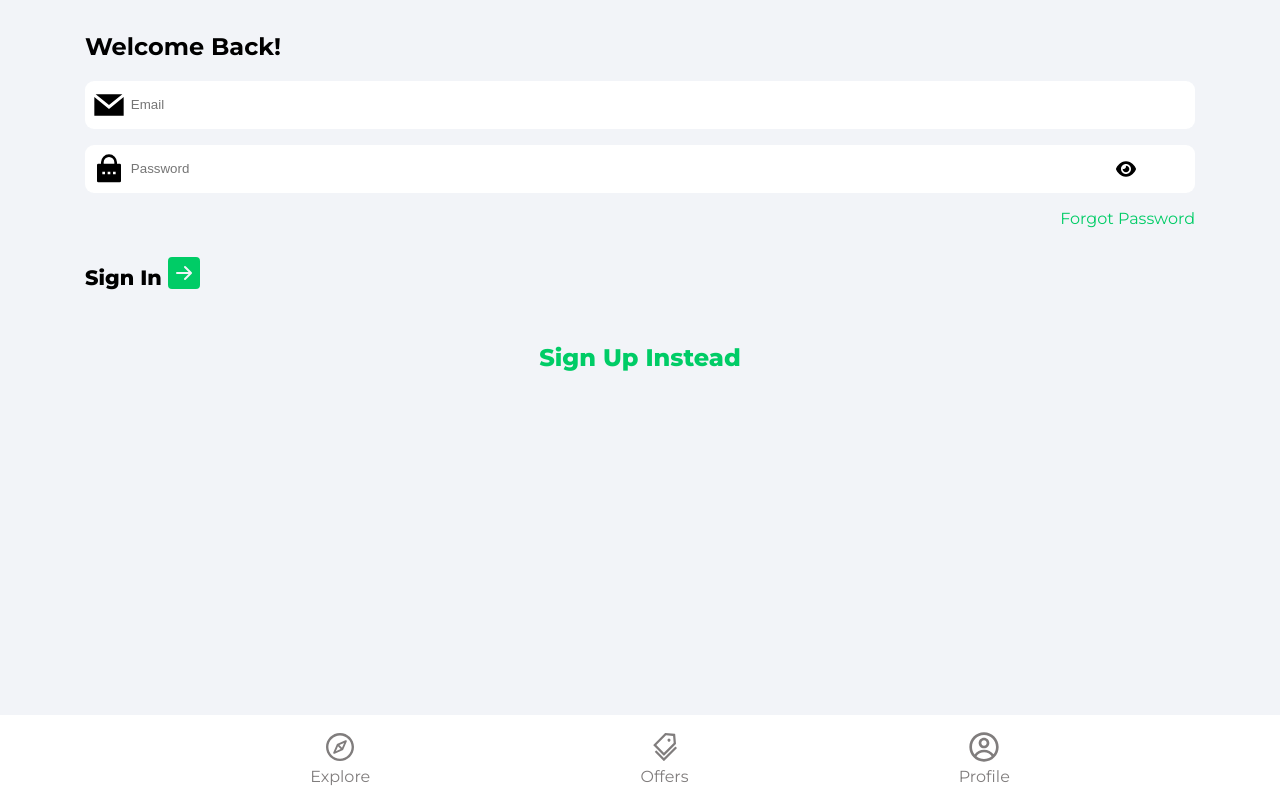
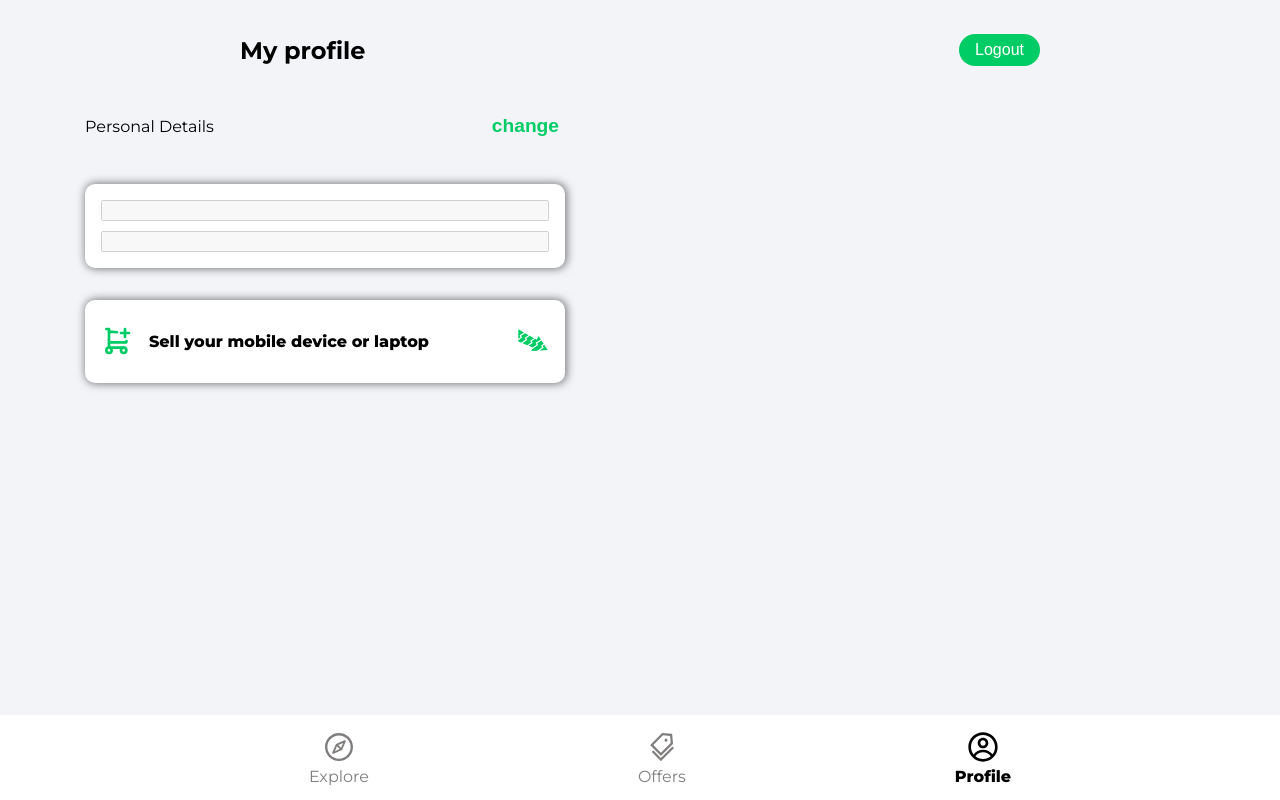
Before and after one commit to halilibrahimcelik/tech-market, a React (Create React App) app: page /profile in a window 1280 px wide. Before the commit this address led to /sign-in. Built offline with nearby package versions, Linux system fonts and the light colour scheme; no server answers.

Commit message:
fixed a bug related to authentication

```diff
--- a/src/hook/userAuth.jsx
+++ b/src/hook/userAuth.jsx
@@ -3,6 +3,7 @@ import { getAuth, onAuthStateChanged, updateProfile } from "firebase/auth";
 import { useState } from "react";
 import { updateDoc } from "firebase/firestore";
 import { db } from "../helpers/firebase.config";
+import { unstable_batchedUpdates } from "react-dom";
 
 export const AuthContext = createContext({
   token: "",
@@ -17,17 +18,23 @@ export const useAuthContext = () => {
 };
 
 const AuthContextProvider = (props) => {
+  const auth = getAuth();
   const [authInfo, setAuthInfo] = useState(null);
-  const [token, setToken] = useState(false);
-  const auth = getAuth();
+  const [token, setToken] = useState(auth.lastNotifiedUid);
 
   useEffect(() => {
-    onAuthStateChanged(auth, (user) => {
-      if (user) {
+    const unsub = onAuthStateChanged(auth, (user) => {
+      unstable_batchedUpdates(() => {
         setAuthInfo(auth);
-      }
+      });
+      console.log("auth state changed!");
+      console.log(auth);
+      return () => {
+        unsub();
+      };
     });
   }, [auth]);
+
   const contextValue = {
     auth: authInfo,
     token: token,
--- a/src/pages/home/Explore.jsx
+++ b/src/pages/home/Explore.jsx
@@ -6,7 +6,7 @@ const Explore = () => {
   const { auth, token } = useAuthContext();
   console.log(token);
 
-  if (auth?.currentUser) {
+  if (auth?.displayName) {
     toast(<CustomToastify />);
   }
   return (
--- a/src/pages/profile/Profile.jsx
+++ b/src/pages/profile/Profile.jsx
@@ -7,6 +7,9 @@ import { useNavigate } from "react-router-dom";
 import { useState } from "react";
 import { useRef } from "react";
 import { updateProfile } from "firebase/auth";
+import { toast } from "react-toastify";
+import { doc, updateDoc } from "firebase/firestore";
+import { db } from "../../helpers/firebase.config";
 
 const Profile = () => {
   const { auth } = useAuthContext();
@@ -21,13 +24,19 @@ const Profile = () => {
 
   const handleSubmit = async () => {
     try {
-    } catch (error) {
       if (auth?.currentUser?.displayName !== name) {
         //Update displayName in firebase this returns a promise
         await updateProfile(auth.currentUser, {
           displayName: name,
         });
+
+        //update in Firestore
+        const userRef = doc(db, "users", auth?.currentUser.uuid);
+        await updateDoc(userRef, { name });
+        toast.success("Your user creditentials succesfully updated!");
       }
+    } catch (error) {
+      toast.error(error);
     }
   };
 
--- a/src/router/ProtectedRotue.jsx
+++ b/src/router/ProtectedRotue.jsx
@@ -4,13 +4,10 @@ import { useAuthContext } from "../hook/userAuth";
 
 const ProtectedRotue = () => {
   const { auth, token } = useAuthContext();
-  console.log(auth);
+  const user = localStorage.getItem("token");
+  console.log(user);
 
-  return auth?.currentUser?.displayName || token ? (
-    <Outlet />
-  ) : (
-    <Navigate to="/sign-in" />
-  );
+  return auth?.currentUser || token ? <Outlet /> : <Navigate to="/sign-in" />;
 };
 
 export default ProtectedRotue;
```
